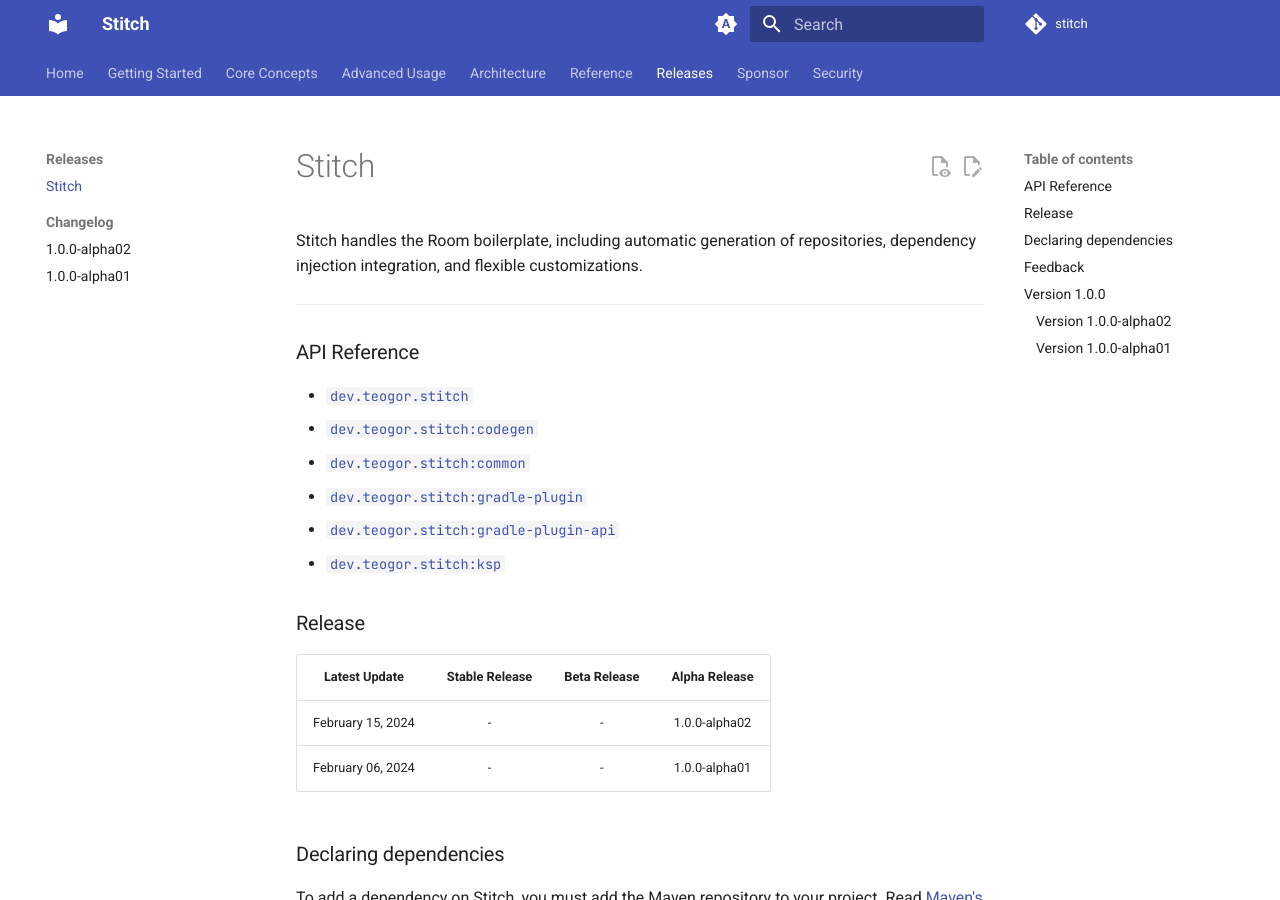
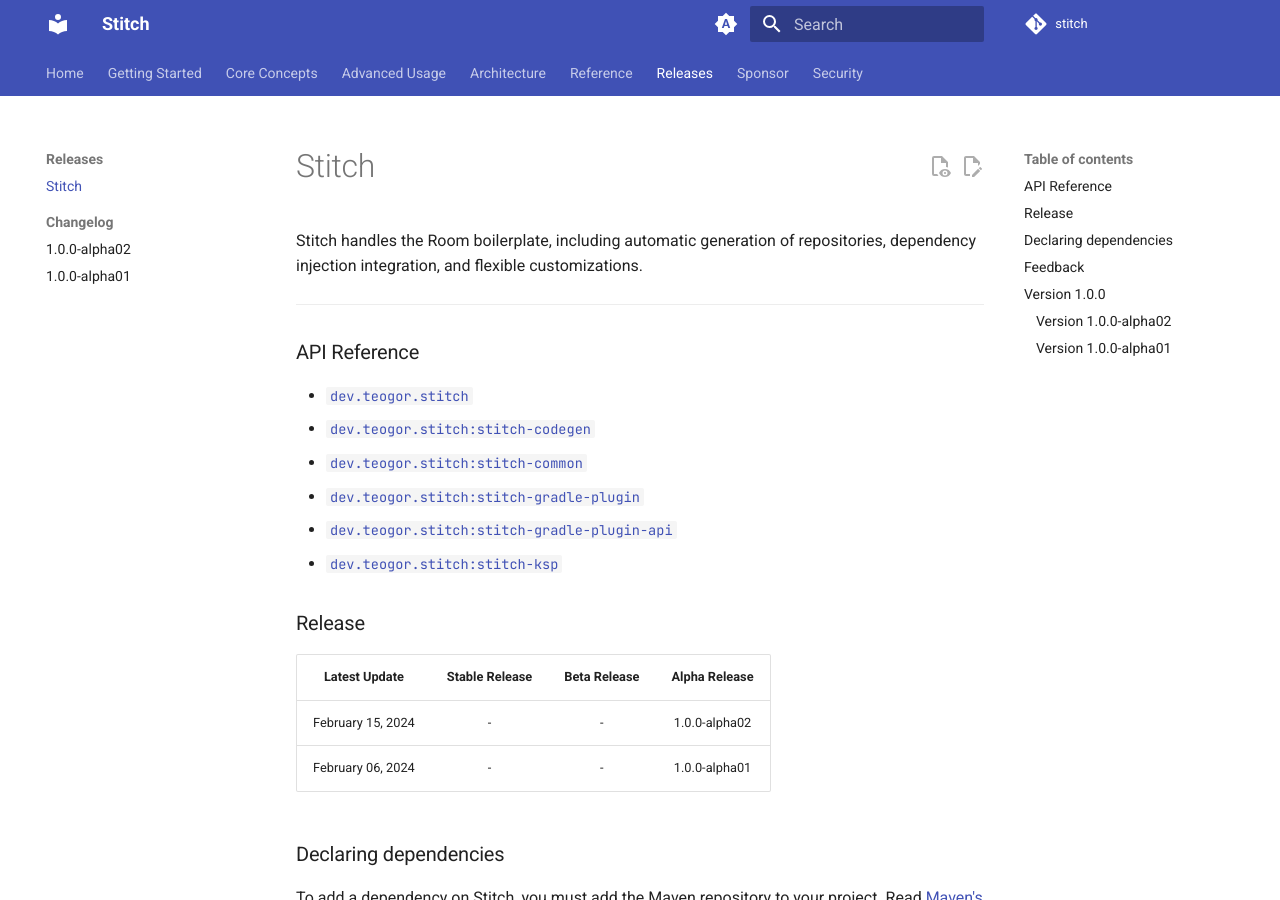
Before and after one commit to teogor/stitch, an MkDocs documentation site: the page built from docs/releases.md, in a window 1280 px wide and 900 px high. Built offline with MkDocs 1.6.1 and Material for MkDocs 9.7.7, drawn with Linux system fonts in a browser that asks for light colours; comment, search, counter and statistics services are not loaded.

```diff
--- a/docs/releases.md
+++ b/docs/releases.md
@@ -9,11 +9,11 @@ Stitch handles the Room boilerplate, including automatic generation of repositor
 ### API Reference
 
 * [`dev.teogor.stitch`](../html/){:target="_blank"}
-* [`dev.teogor.stitch:codegen`](../html/codegen){:target="_blank"}
-* [`dev.teogor.stitch:common`](../html/common){:target="_blank"}
-* [`dev.teogor.stitch:gradle-plugin`](../html/gradle-plugin){:target="_blank"}
-* [`dev.teogor.stitch:gradle-plugin-api`](../html/gradle-plugi-api){:target="_blank"}
-* [`dev.teogor.stitch:ksp`](../html/ksp){:target="_blank"}
+* [`dev.teogor.stitch:stitch-codegen`](../html/stitch-codegen){:target="_blank"}
+* [`dev.teogor.stitch:stitch-common`](../html/stitch-common){:target="_blank"}
+* [`dev.teogor.stitch:stitch-gradle-plugin`](../html/stitch-gradle-plugin){:target="_blank"}
+* [`dev.teogor.stitch:stitch-gradle-plugin-api`](../html/stitch-gradle-plugi-api){:target="_blank"}
+* [`dev.teogor.stitch:stitch-ksp`](../html/stitch-ksp){:target="_blank"}
 
 ### Release
 
```
Also changed, not shown: docs/releases/changelog/1.0.0-alpha01.md (+5 -5 lines), docs/releases/changelog/1.0.0-alpha02.md (+5 -5 lines), docs/releases/implementation.md (+2 -2 lines).
